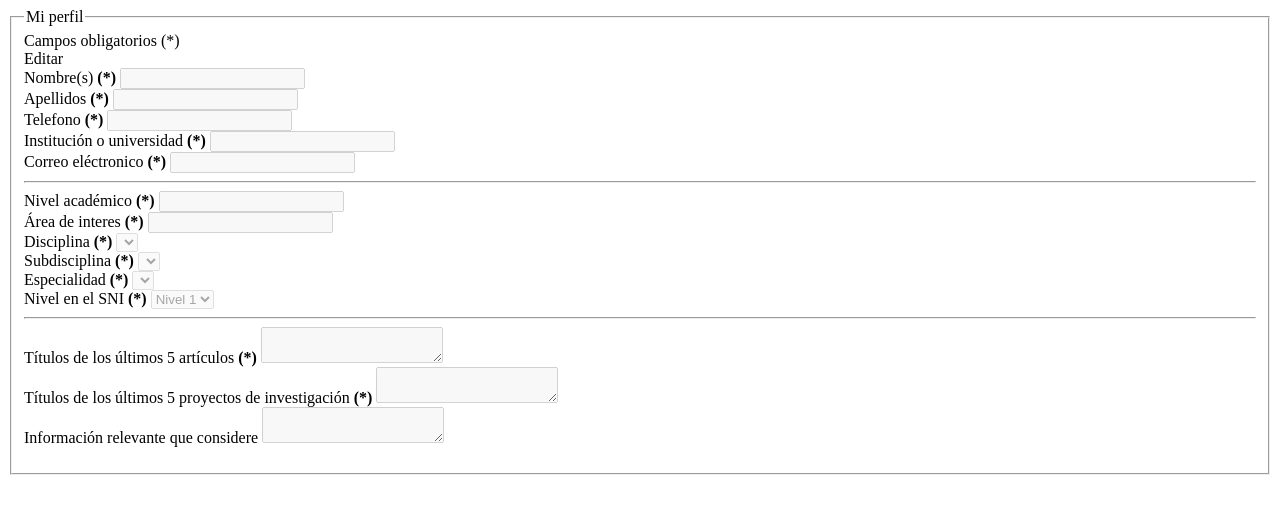
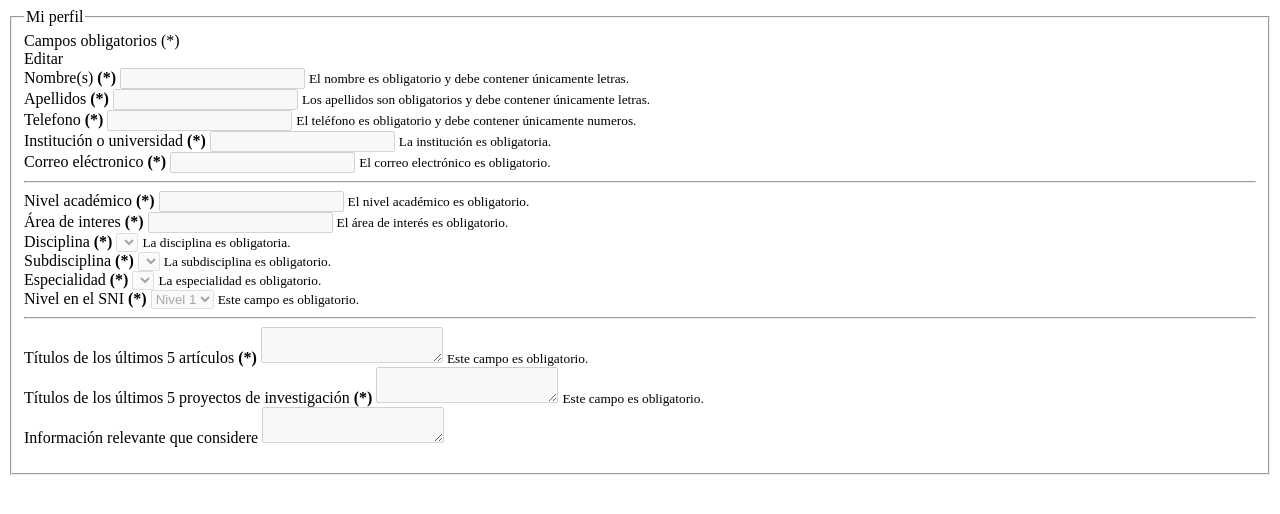
Before and after one commit to joshidiaz/revista, a CodeIgniter app: template application/views/profile_view.php in a window 1280 px wide. Shown: the top 514 px of the page. Run offline with CodeIgniter, Linux system fonts and the light colour scheme; the template is opened without the code that fills it, so the values that code supplies are empty.

Commit message:
se agregaron validaciones en el profile view, se agrego funcion para actualizar datos del usuario

```diff
--- a/application/models/account_model.php
+++ b/application/models/account_model.php
@@ -18,6 +18,12 @@
 		// $aux=$consulta->result_array();
 		// return ($aux[0]['iduser']);
 
+	}
+
+	public function updateUser($userData, $iduser){
+		$this->db->where('iduser', $iduser);
+		$this->db->update('user', $userData);
+		return 1;
 	}
 
 	public function getDisciplines(){
--- a/application/views/newAccount_view.php
+++ b/application/views/newAccount_view.php
@@ -125,7 +125,6 @@
 							<div class="large-6 small-6 columns">
 								<label>Subdisciplina <b class="aviso"> (*)</b>
 									<select name="idspecialism" id="idspecialism" required>
-
 									</select>
 								</label>
 								<small class="error">La subdisciplina es obligatorio.</small>
@@ -137,7 +136,6 @@
 							<div class="large-6 small-6 columns">
 								<label>Especialidad <b class="aviso"> (*)</b>
 									<select name="idsubDiscipline" id="idsubDiscipline" required>
-
 									</select>
 								</label>
 								<small class="error">La especialidad es obligatorio.</small>
--- a/application/views/profile_view.php
+++ b/application/views/profile_view.php
@@ -4,7 +4,7 @@
 		<div class="large-12 small-12 small-centered large-centered columns">
 			<fieldset class="">
 				<legend>Mi perfil</legend>
-				<form  id="profileForm" action='' method='post' name='process' accept-charset="utf-8" enctype="multipart/form-data">
+				<form  id="profileForm" data-abide action='<?=base_url();?>index.php/account_controller/updateUser' method='post' name='process' accept-charset="utf-8" enctype="multipart/form-data">
 					<div class="row">
 						<div class="large-6 small-6 columns">
 							<label for="" class="aviso"> Campos obligatorios (*)</label>
@@ -18,12 +18,14 @@
 						<div class="large-12 small-12 columns">
 							<div class="large-6 small-6 columns">
 								<label>Nombre(s) <b class="aviso"> (*)</b>
-									<input id="name" name="name" type="text" disabled="disabled"/>
+									<input id="name" name="name" type="text" disabled="disabled" pattern="alpha" required/>
 								</label>
+								<small class="error">El nombre es obligatorio y debe contener únicamente letras.</small>
 							</div>
 							<div class="large-6 small-6 columns">
 								<label>Apellidos <b class="aviso"> (*)</b>
-									<input id="lastName" name="lastName" type="text" disabled="disabled"/>
+									<input id="lastName" name="lastName" type="text" disabled="disabled" pattern="alpha" required/>
+									<small class="error">Los apellidos son obligatorios y debe contener únicamente letras.</small>
 								</label>
 							</div>
 						</div>
@@ -32,13 +34,15 @@
 						<div class="large-12 small-12 columns">
 							<div class="large-6 small-6 columns">
 								<label>Telefono <b class="aviso"> (*)</b>
-									<input id="phone" name="phone" type="text" disabled="disabled"/>
+									<input id="phone" name="phone" type="text" disabled="disabled" pattern="number" required/>
 								</label>
+								<small class="error">El teléfono es obligatorio y debe contener únicamente numeros.</small>
 							</div>
 							<div class="large-6 small-6 columns">
 								<label>Institución o universidad<b class="aviso"> (*)</b>
-									<input id="institution"  name="institution" type="text" disabled="disabled"/>
+									<input id="institution"  name="institution" type="text" disabled="disabled" required/>
 								</label>
+								<small class="error">La institución es obligatoria.</small>
 							</div>
 						</div>
 					</div>
@@ -46,13 +50,15 @@
 						<div class="large-12 small-12 columns">
 							<div class="large-6 small-6 columns">
 								<label>Correo eléctronico <b class="aviso"> (*)</b>
-									<input id="email" type="text" disabled="disabled"/>
+									<input id="email" type="email" disabled="disabled" patter="email" required/>
 								</label>
+								<small class="error">El correo electrónico es obligatorio.</small>
 							</div>
 							<div id="vEmail" style="display: none;" class="large-6 small-6 columns">
 								<label>Confirmar correo eléctronico<b class="aviso"> (*)</b>
-									<input name="email" type="text"/>
+									<input id="email2" name="email" type="email"  data-equalto="email" patter="email"  required/>
 								</label>
+								<small class="error">Los correos eletrónicos no coinciden.</small>
 							</div>
 						</div>
 					</div>
@@ -61,13 +67,15 @@
 						<div class="large-12 small-12 columns">
 							<div class="large-6 small-6 columns">
 								<label>Nivel académico <b class="aviso"> (*)</b>
-									<input id="academicGrade" name="academicGrade" type="text" disabled="disabled"/>
+									<input id="academicGrade" name="academicGrade" type="text" disabled="disabled" pattern="alpha_numeric" required/>
 								</label>
+								<small class="error">El nivel académico es obligatorio.</small>
 							</div>
 							<div class="large-6 small-6 columns">
 								<label>Área de interes <b class="aviso"> (*)</b>
-									<input id="areaInterest" name="areaInterest" type="text" disabled="disabled"/>
+									<input id="areaInterest" name="areaInterest" type="text" disabled="disabled" required/>
 								</label>
+								<small class="error">El área de interés es obligatorio.</small>
 							</div>
 						</div>
 					</div>
@@ -75,16 +83,16 @@
 						<div class="large-12 small-12 columns">
 							<div class="large-6 small-6 columns">
 								<label>Disciplina <b class="aviso"> (*)</b>
-									<select name="iddiscipline" id="iddiscipline" disabled="disabled">
+									<select name="iddiscipline" id="iddiscipline" disabled="disabled" required>
 									</select>
+									<small class="error">La disciplina es obligatoria.</small>
 								</label>
 							</div>
 							<div class="large-6 small-6 columns">
 								<label>Subdisciplina <b class="aviso"> (*)</b>
-									<select id="idsubDiscipline" name="idsubDiscipline" disabled="disabled">
-
+									<select id="idsubDiscipline" name="idsubDiscipline" disabled="disabled" required>
 									</select>
-
+									<small class="error">La subdisciplina es obligatorio.</small>
 								</label>
 							</div>
 						</div>
@@ -93,20 +101,21 @@
 						<div class="large-12 small-12 columns">
 							<div class="large-6 small-6 columns">
 								<label>Especialidad <b class="aviso"> (*)</b>
-									<select name="idspecialism" id="idspecialism" disabled="disabled">
-
+									<select name="idspecialism" id="idspecialism" disabled="disabled" required>
 									</select>
+									<small class="error">La especialidad es obligatorio.</small>
 								</label>
 							</div>
 							<div class="large-6 small-6 columns">
 								<label>Nivel en el SNI  <b class="aviso"> (*)</b>
-							        <select id="sniLevel" name="sniLevel" disabled="disabled">
+							        <select id="sniLevel" name="sniLevel" disabled="disabled" required>
 							          <option value="1">Nivel 1</option>
 							          <option value="2">Nivel 2</option>
 							          <option value="3">Nivel 3</option>
 							          <option value="4">Nivel 4</option>
 							          <option value="5">Nivel 5</option>
 							        </select>
+							        <small class="error">Este campo es obligatorio.</small>
 							    </label>
 							</div>
 						</div>
@@ -116,13 +125,15 @@
 						<div class="large-12 small-12 columns">
 							<div class="large-12 small-12 columns">
 								<label>Títulos de los últimos 5 artículos<b class="aviso"> (*)</b>
-									<textarea id="lastFiveArticles" name="lastFiveArticles" disabled="disabled"></textarea>
+									<textarea id="lastFiveArticles" name="lastFiveArticles" disabled="disabled" required></textarea>
 								</label>
+								<small class="error">Este campo es obligatorio.</small>
 							</div>
 							<div class="large-12 small-12 columns">
 								<label>Títulos de los últimos 5 proyectos de investigación<b class="aviso"> (*)</b>
-									<textarea id="lastFiveResearch" name="lastFiveResearch" disabled="disabled"></textarea>
+									<textarea id="lastFiveResearch" name="lastFiveResearch" disabled="disabled" required></textarea>
 								</label>
+								<small class="error">Este campo es obligatorio.</small>
 							</div>
 							<div class="large-12 small-12 columns">
 								<label>Información relevante que considere
@@ -133,17 +144,16 @@
 					</div>
 					<div id="bttnSave" class="row" style="display: none;">
 						<div class="large-6 small-6 small-centered large-centered columns">
-							<a href="#" class="button expand">Guardar cambios</a>
+							<input type="submit" class="button expand" value="Guardar cambios">
 						</div>
 					</div>
 				</form>
+				<div id="aviso" class="large-12 columms"></div>
 			</fieldset>
 		</div>
 	</div>
-
 	<script>
 		$(document).foundation();
 	</script>
-
 </body>
 </html>
--- a/statics/js/profile.js
+++ b/statics/js/profile.js
@@ -106,10 +106,36 @@
         window.location.replace(urlBase+'index.php/dashboard_controller/getProfile');
     })
 
-    $('#profileForm').on('submit',function(){
+    $('#profileForm').on('submit',function(e){
         var request = $('form').attr('action');
         var method = $('form').attr('method');
 
         e.preventDefault();
+
+        var em1 = $('#email').val();
+        var em2 = $('#email2').val();
+        console.log(em1);
+        console.log(em2);
+        if((em1 == em2) && (em1 != "") && (em2 != "")){
+            $.ajax({
+                url: request,
+                type: method,
+                data: $('form').serialize(),
+                success: function(resp) {
+                    $("#aviso").html('<script>alert("Sus cambios han sido realizados con éxito.");</script>');
+                    console.log(resp);
+                    window.location=urlBase+'index.php/dashboard_controller/getProfile';
+                },
+                error: function(jqXHR, status, error){
+                    $("#aviso").html('<script>alert("Algo salió mal con sus cambios, vuelva a intentarlo.");</script>');
+                    console.log(status)
+                    console.log(error)
+                },
+                complete: function(jqXHR, status){
+                    console.log(status)
+                },
+                timeout: 10000
+            })
+        }
     })
 })
```
Also changed, not shown: application/controllers/account_controller.php (+4 -5 lines).
